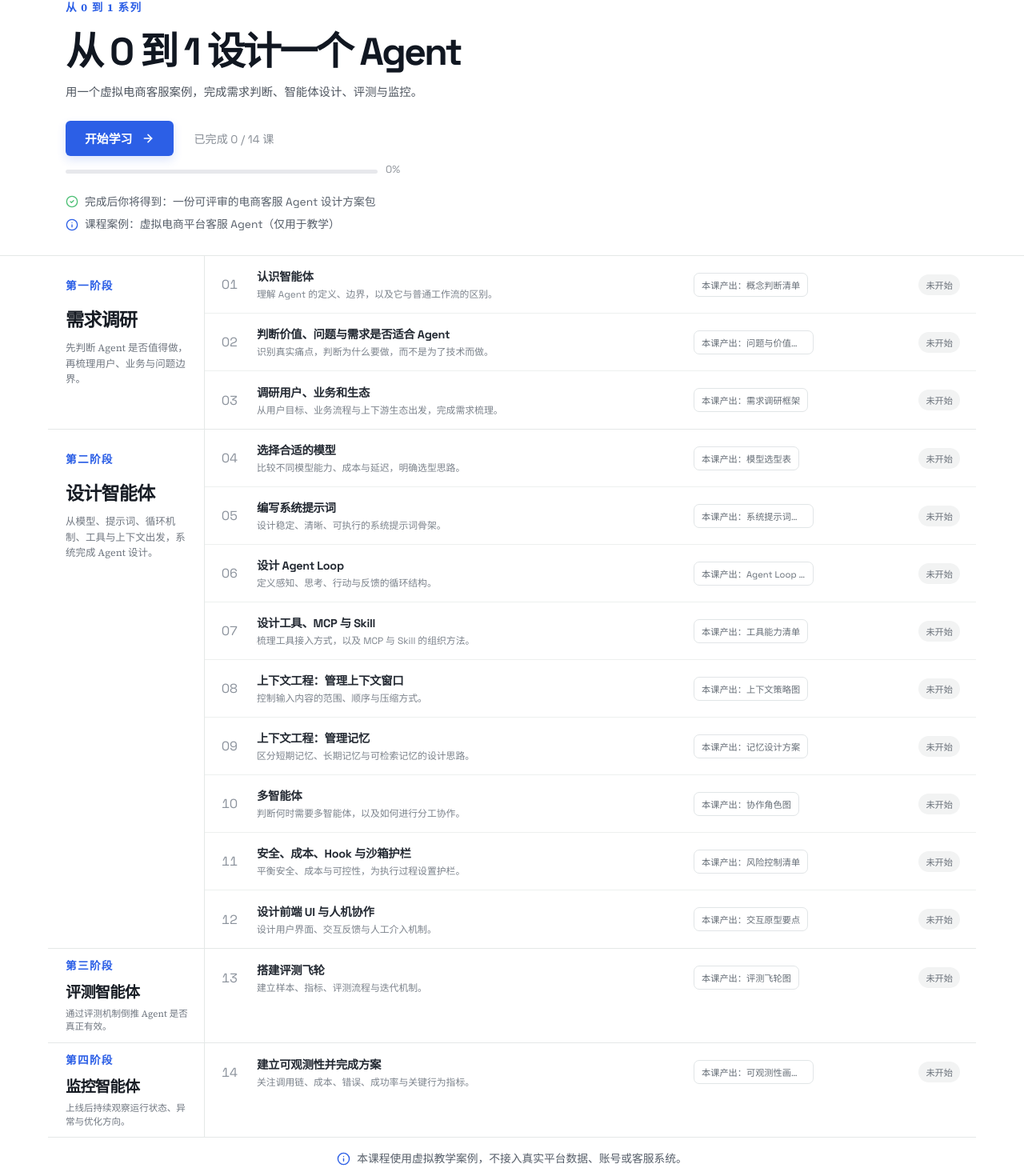
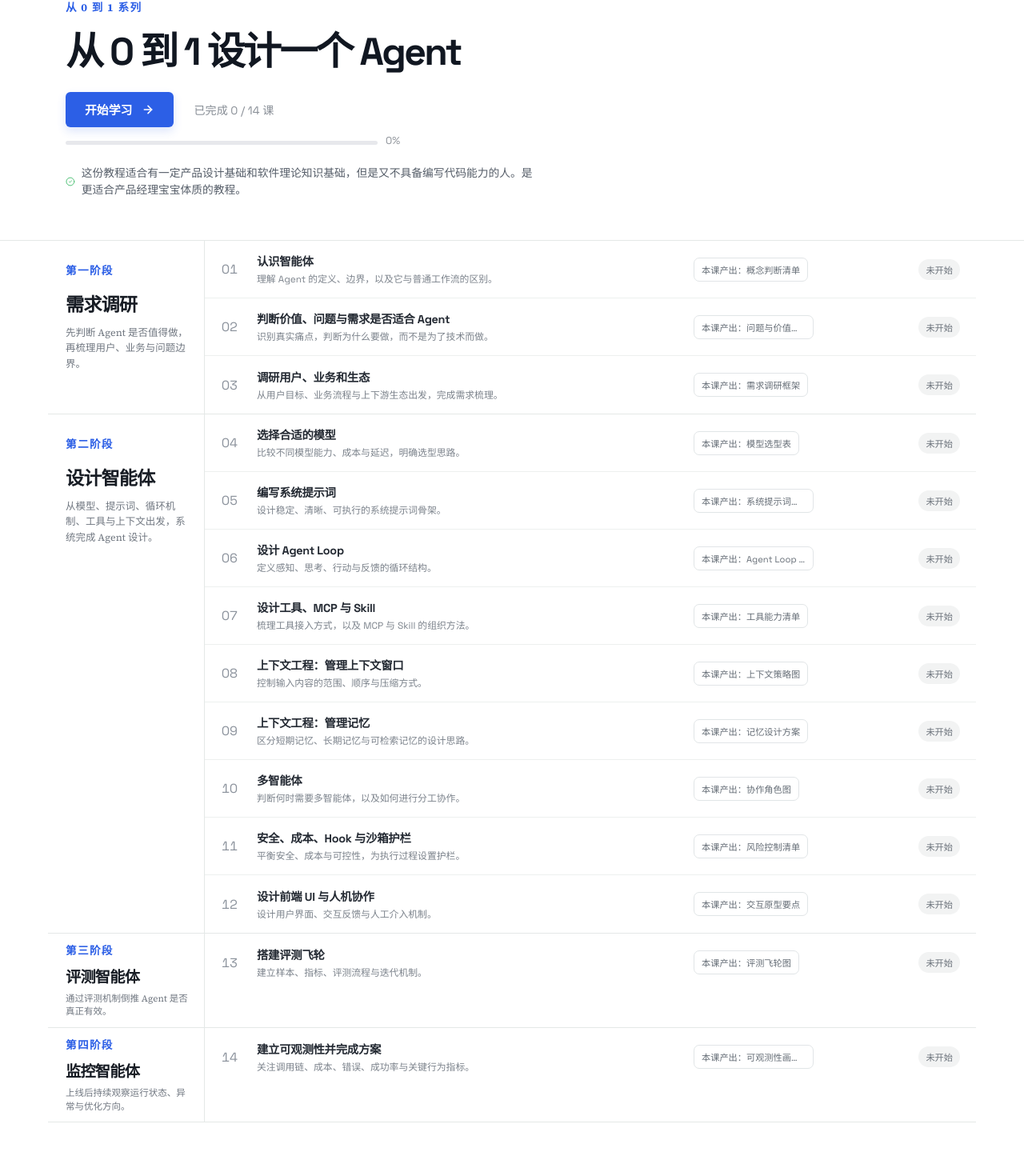
Before and after one commit to woaicat/personal, a Next.js app: page /zero-to-one/agent in a window 1280 px wide. Shown: the part 88-1558 px from the top of the page at 80% size. After the commit the page ends 1491 px from the top, so only its background shows below. Built offline with nearby package versions, Linux system fonts and the light colour scheme; no server answers.

Commit message:
fix(portfolio): correct agent course entry copy

```diff
--- a/app/zero-to-one/agent/_components/AgentCoursePage.tsx
+++ b/app/zero-to-one/agent/_components/AgentCoursePage.tsx
@@ -1,6 +1,6 @@
 "use client";
 
-import { ArrowRight, CheckCircle2, Info } from "lucide-react";
+import { ArrowRight, CheckCircle2 } from "lucide-react";
 import Link from "next/link";
 import { useEffect, useMemo, useState } from "react";
 import { agentCurriculum, allAgentLessons } from "../_content/curriculum";
@@ -16,6 +16,12 @@ import styles from "./agent-course.module.css";
 const firstLessonId = allAgentLessons[0]?.id ?? "01";
 
 export function getNextLessonId(progress: LessonProgressMap, lastLessonId: string | null) {
+  const hasStartedLesson = allAgentLessons.some((lesson) => getLessonStatus(progress, lesson.id) !== "not-started");
+
+  if (!hasStartedLesson) {
+    return firstLessonId;
+  }
+
   if (lastLessonId && getLessonStatus(progress, lastLessonId) !== "completed") {
     return lastLessonId;
   }
@@ -70,7 +76,6 @@ export default function AgentCoursePage() {
             <div className={styles.heroCopy}>
               <p className={styles.eyebrow}>从 0 到 1 系列</p>
               <h1 id="agent-course-title">从 0 到 1 设计一个 Agent</h1>
-              <p className={styles.heroDescription}>用一个虚拟电商客服案例，完成需求判断、智能体设计、评测与监控。</p>
               <div className={styles.progressActionRow}>
                 <a className={styles.primaryButton} href={`/zero-to-one/agent/${nextLessonId}`}>
                   {completedCount > 0 ? "继续学习" : "开始学习"}
@@ -85,11 +90,7 @@ export default function AgentCoursePage() {
               <div className={styles.heroNotes}>
                 <p>
                   <CheckCircle2 aria-hidden="true" size={16} />
-                  完成后你将得到：一份可评审的电商客服 Agent 设计方案包
-                </p>
-                <p>
-                  <Info aria-hidden="true" size={16} />
-                  课程案例：虚拟电商平台客服 Agent（仅用于教学）
+                  这份教程适合有一定产品设计基础和软件理论知识基础，但是又不具备编写代码能力的人。是更适合产品经理宝宝体质的教程。
                 </p>
               </div>
             </div>
@@ -134,10 +135,6 @@ export default function AgentCoursePage() {
           ))}
         </section>
 
-        <section className={styles.courseDisclaimer}>
-          <Info aria-hidden="true" size={17} />
-          <p>本课程使用虚拟教学案例，不接入真实平台数据、账号或客服系统。</p>
-        </section>
       </main>
     </div>
   );
--- a/app/zero-to-one/agent/_components/agent-course.module.css
+++ b/app/zero-to-one/agent/_components/agent-course.module.css
@@ -16,8 +16,7 @@
 
 .courseHeaderInner,
 .heroInner,
-.curriculum,
-.courseDisclaimer {
+.curriculum {
   width: min(1160px, calc(100% - 88px));
   margin: 0 auto;
 }
@@ -103,13 +102,6 @@
   line-height: 1.13;
 }
 
-.heroDescription {
-  margin: 0;
-  color: #4e555f;
-  font-size: 0.9rem;
-  line-height: 1.65;
-}
-
 .progressActionRow {
   display: flex;
   align-items: center;
@@ -175,8 +167,7 @@
   margin-top: 22px;
 }
 
-.heroNotes p,
-.courseDisclaimer p {
+.heroNotes p {
   display: flex;
   align-items: center;
   gap: 8px;
@@ -189,11 +180,6 @@
 
 .heroNotes p:first-child svg {
   color: #4cbf74;
-}
-
-.heroNotes p:last-child svg,
-.courseDisclaimer svg {
-  color: #2c5fe6;
 }
 
 .heroVisualSpace {
@@ -343,15 +329,6 @@
   color: #318355;
 }
 
-.courseDisclaimer {
-  display: flex;
-  align-items: center;
-  justify-content: center;
-  gap: 8px;
-  min-height: 44px;
-  padding: 16px 0;
-}
-
 .srOnly {
   position: absolute;
   width: 1px;
@@ -366,8 +343,7 @@
 @media (max-width: 960px) {
   .courseHeaderInner,
   .heroInner,
-  .curriculum,
-  .courseDisclaimer {
+  .curriculum {
     width: min(100% - 64px, 760px);
   }
 
@@ -390,8 +366,7 @@
 @media (max-width: 680px) {
   .courseHeaderInner,
   .heroInner,
-  .curriculum,
-  .courseDisclaimer {
+  .curriculum {
     width: min(100% - 32px, 520px);
   }
 
@@ -459,10 +434,6 @@
   .lessonCopy strong,
   .lessonCopy span {
     white-space: normal;
-  }
-
-  .courseDisclaimer {
-    justify-content: flex-start;
   }
 
 }
--- a/app/zero-to-one/agent/_content/progress.ts
+++ b/app/zero-to-one/agent/_content/progress.ts
@@ -1,7 +1,7 @@
 import type { LessonStatus } from "./curriculum";
 
-export const AGENT_PROGRESS_KEY = "zero-to-one-agent-progress-v1";
-export const AGENT_LAST_LESSON_KEY = "zero-to-one-agent-last-lesson-v1";
+export const AGENT_PROGRESS_KEY = "zero-to-one-agent-progress-v2";
+export const AGENT_LAST_LESSON_KEY = "zero-to-one-agent-last-lesson-v2";
 
 export type LessonProgressMap = Record<string, LessonStatus>;
 
--- a/app/zero-to-one/agent/page.tsx
+++ b/app/zero-to-one/agent/page.tsx
@@ -3,7 +3,7 @@ import AgentCoursePage from "./_components/AgentCoursePage";
 
 export const metadata: Metadata = {
   title: "从 0 到 1 设计一个 Agent | JiaXuan GAO",
-  description: "用一个虚拟电商客服案例，完成 Agent 的需求判断、设计、评测与监控。"
+  description: "面向具备一定产品设计与软件理论基础、但不具备编写代码能力的产品经理，系统理解 Agent 的设计方法。"
 };
 
 export default function AgentCourseListPage() {
```
Also changed, not shown: 1 other file (tests, documents, lock files or other folders).
